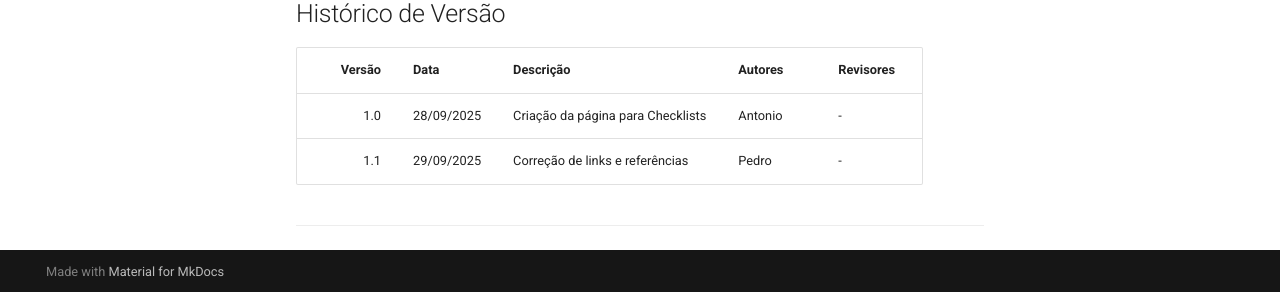
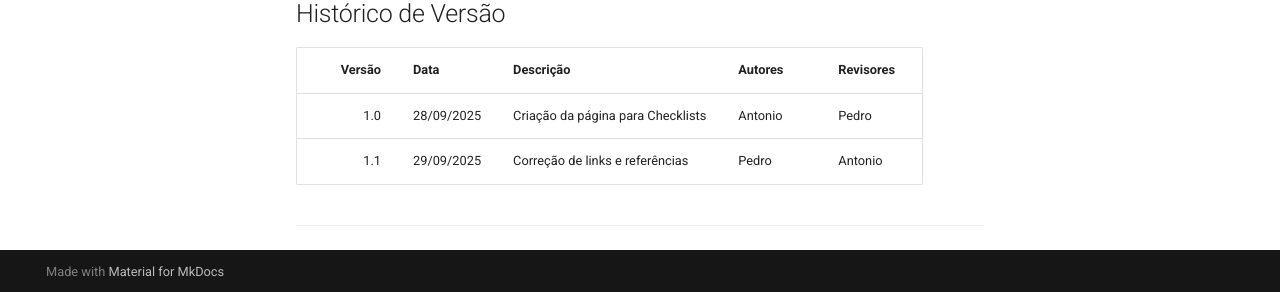
Before and after one commit to Requisitos-de-Software/2025.2-SinPatinhas, an MkDocs documentation site: the page built from docs/elicitacao/perfis_usuarios/perfis-de-usuario.md, in a window 1280 px wide and 900 px high, scrolled down 1826 px. Shown: the part 605-897 px from the top of the window. Built offline with MkDocs 1.6.1 and Material for MkDocs 9.7.7, drawn with Linux system fonts in a browser that asks for light colours; comment, search, counter and statistics services are not loaded.

Commit message:
fix(revisao): Revisões feitas.

```diff
--- a/docs/elicitacao/perfis_usuarios/perfis-de-usuario.md
+++ b/docs/elicitacao/perfis_usuarios/perfis-de-usuario.md
@@ -81,8 +81,8 @@ Esses cadastros permitem operações como:
 
 | Versão | Data       | Descrição                                   | Autores  | Revisores |
 |-------:|------------|----------------------------------------------|----------|-----------|
-| 1.0    | 28/09/2025 | Criação da página para Checklists   | Antonio  | -         |
-| 1.1    | 29/09/2025 | Correção de links e referências            | Pedro  | -     |
+| 1.0    | 28/09/2025 | Criação da página para Checklists   | Antonio  | Pedro        |
+| 1.1    | 29/09/2025 | Correção de links e referências            | Pedro  | Antonio     |
 
 ---
 
```
Also changed, not shown: docs/elicitacao/listas_verificacao/lista_verificacao_perfil_usuario.md (+1 -1 lines).
